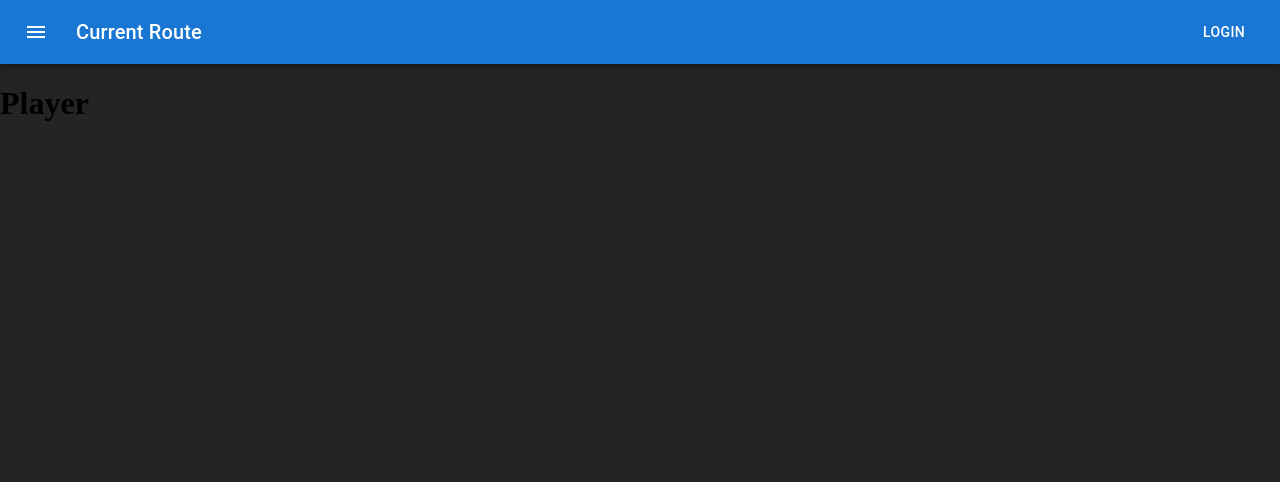
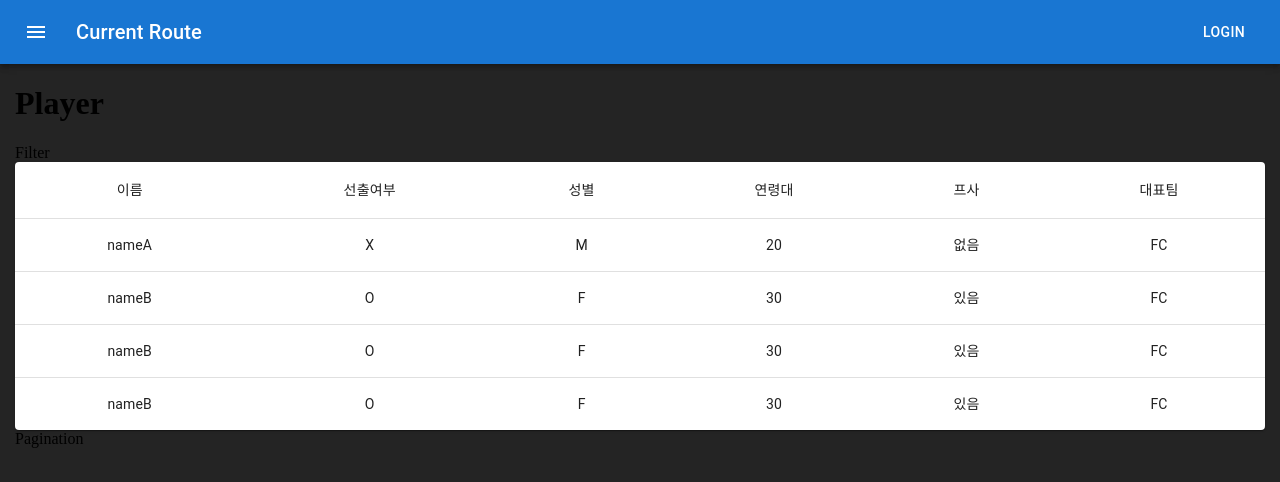
Before and after one commit to muzigi-official/matchmon, a React (Vite) app: page /player in a window 1280 px wide. Shown: the top 482 px of the page. Built offline with nearby package versions, Linux system fonts and the light colour scheme.

Commit message:
[Feat] 테이블 추가

```diff
--- /dev/null
+++ b/src/components/table/BasicTable.tsx
@@ -0,0 +1,47 @@
+import * as React from 'react';
+import Table from '@mui/material/Table';
+import TableBody from '@mui/material/TableBody';
+import TableCell from '@mui/material/TableCell';
+import TableContainer from '@mui/material/TableContainer';
+import TableHead from '@mui/material/TableHead';
+import TableRow from '@mui/material/TableRow';
+import Paper from '@mui/material/Paper';
+
+interface Row {
+  [key: string]: string;
+}
+
+interface Props {
+  header: string[];
+  rows: Row[];
+}
+
+export default function BasicTable(props: Props) {
+  const { header, rows } = props;
+  return (
+    <TableContainer component={Paper}>
+      <Table sx={{ minWidth: 650 }} aria-label='simple table'>
+        <TableHead>
+          <TableRow>
+            {header.map((headerName, index) => (
+              <TableCell align='center' key={headerName + index}>
+                {headerName}
+              </TableCell>
+            ))}
+          </TableRow>
+        </TableHead>
+        <TableBody>
+          {rows.map((row, index) => (
+            <TableRow key={`${index}_row`} sx={{ '&:last-child td, &:last-child th': { border: 0 } }}>
+              {header.map((headerName, index) => (
+                <TableCell align='center' key={headerName + index}>
+                  {row[headerName]}
+                </TableCell>
+              ))}
+            </TableRow>
+          ))}
+        </TableBody>
+      </Table>
+    </TableContainer>
+  );
+}
--- a/src/pages/Player/index.tsx
+++ b/src/pages/Player/index.tsx
@@ -1,3 +1,29 @@
+import { Stack, Box } from '@mui/material';
+import BasicTable from 'src/components/table/BasicTable';
+
+const headerSample = ['이름', '선출여부', '성별', '연령대', '프사', '대표팀'];
+
+const makeRow = (이름: string, 선출여부: string, 성별: string, 연령대: string, 프사: string, 대표팀: string) => {
+  return { 이름, 선출여부, 성별, 연령대, 프사, 대표팀 };
+};
+const rowsSample = [
+  { 이름: 'nameA', 선출여부: 'X', 성별: 'M', 연령대: '20', 프사: '없음', 대표팀: 'FC' },
+  makeRow('nameB', 'O', 'F', '30', '있음', 'FC'),
+  makeRow('nameB', 'O', 'F', '30', '있음', 'FC'),
+  makeRow('nameB', 'O', 'F', '30', '있음', 'FC'),
+];
+
 export default function Player() {
-  return <h1>Player</h1>;
+  return (
+    <Box alignContent='center' paddingX='15px'>
+      <Stack>
+        <h1>Player</h1>
+      </Stack>
+      <Stack> Filter </Stack>
+      <Stack>
+        <BasicTable header={headerSample} rows={rowsSample} />
+      </Stack>
+      <Stack> Pagination </Stack>
+    </Box>
+  );
 }
```
